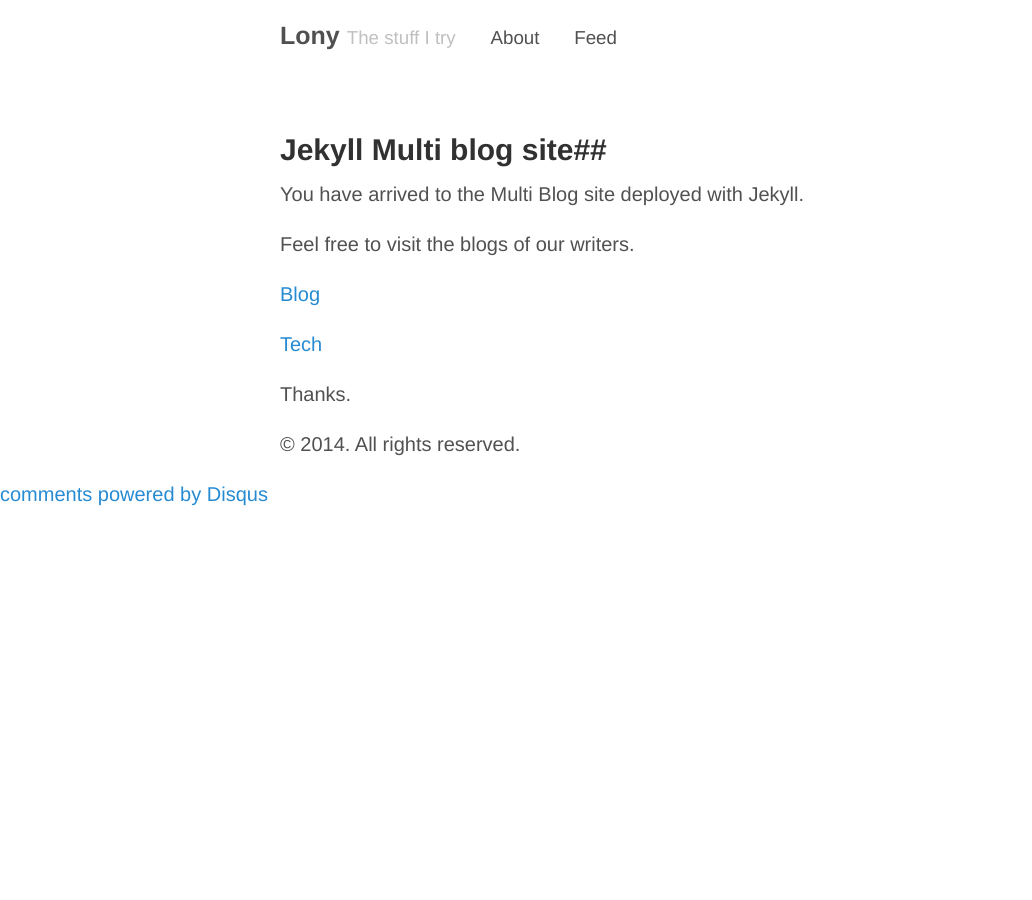
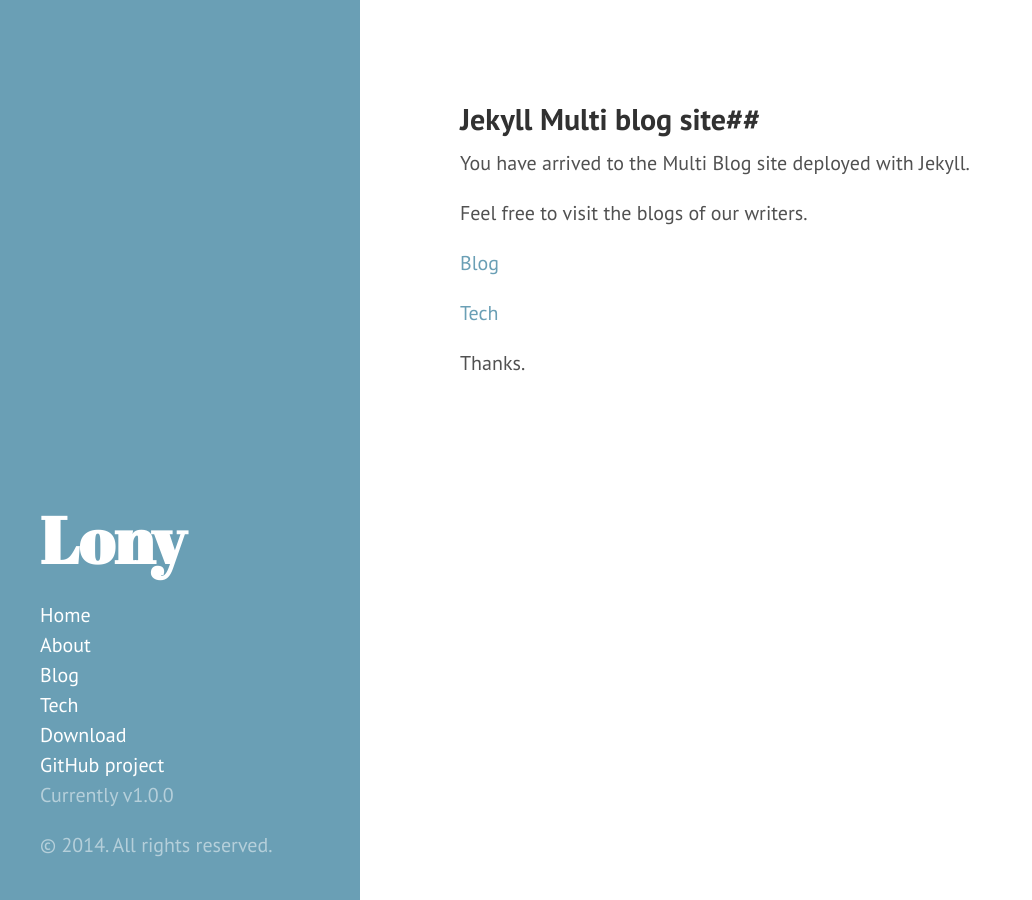
Before and after one commit to lony25/lony25.github.io, a Jekyll site: the page built from index.md, in a window 1280 px wide. Shown: the whole page, without its empty margins (0-1032 px from the left). Built offline with Jekyll 4.4.1, drawn with Linux system fonts in a browser that asks for light colours; Markdown is read by kramdown in place of the engine named in the settings; comment, search, counter and statistics services are not loaded.

Commit message:
multi blog

```diff
--- a/_includes/head.html
+++ b/_includes/head.html
@@ -16,6 +16,8 @@
   <!-- CSS -->
   <link rel="stylesheet" href="/public/css/poole.css">
   <link rel="stylesheet" href="/public/css/syntax.css">
+  <link rel="stylesheet" href="/public/css/hyde.css">
+  <link rel="stylesheet" href="http://fonts.googleapis.com/css?family=PT+Sans:400,400italic,700|Abril+Fatface">
 
   <!-- Icons -->
   <link rel="apple-touch-icon-precomposed" sizes="144x144" href="/public/apple-touch-icon-144-precomposed.png">
--- /dev/null
+++ b/_includes/sidebar.html
@@ -0,0 +1,42 @@
+<div class="sidebar">
+  <div class="container sidebar-sticky">
+    <div class="sidebar-about">
+      <h1>{{ site.title }}</h1>
+      <p class="lead">{{ site.description }}</p>
+    </div>
+
+    <ul class="sidebar-nav">
+      <li class="sidebar-nav-item{% if page.title == "Home" %} active{% endif %}">
+        <a href="/">Home</a>
+      </li>
+
+      {% comment %}
+        The code below dynamically generates a sidebar nav of pages with
+        `layout: page` in the front-matter. See readme for usage.
+      {% endcomment %}
+
+      {% assign pages_list = site.pages %}
+      {% for node in pages_list %}
+        {% if node.title != null %}
+          {% if node.layout == "page" %}
+            <li class="sidebar-nav-item{% if page.url == node.url %} active{% endif %}">
+              <a href="{{ node.url }}">{{ node.title }}</a>
+            </li>
+          {% endif %}
+        {% endif %}
+      {% endfor %}
+
+      {% assign tags_list = site.categories %}
+      {% for tag in tags_list %}
+	    <li class="sidebar-nav-item">
+	      <a href="/{{tag | first}}/">{{tag | first | capitalize}}</a>
+      {% endfor %}
+
+      <li class="sidebar-nav-item"><a href="{{ site.github.repo }}/archive/v{{ site.version }}.zip">Download</a></li>
+      <li class="sidebar-nav-item"><a href="{{ site.github.repo }}">GitHub project</a></li>
+      <li class="sidebar-nav-item">Currently v{{ site.version }}</li>
+    </ul>
+
+    <p>&copy; {{ site.time | date: '%Y' }}. All rights reserved.</p>
+  </div>
+</div>
--- a/_layouts/default.html
+++ b/_layouts/default.html
@@ -3,29 +3,13 @@
 
   {% include head.html %}
 
-  <body>
+  <body class="theme-base-0d">
 
-    <div class="container content">
-      <div class="masthead">
-        <h3 class="masthead-title">
-          <a href="/" title="Home">{{ site.title }}</a>
-          <small>{{ site.tagline }}</small>
-	  {% for page in site.pages_list %}
-	  &nbsp;&nbsp;&nbsp;
-	  <small><a href="{{ page[1]  }}">{{ page[0] }}</a></small>
-	  {% endfor %}
-        </h3>
-      </div>
+    {% include sidebar.html %}
 
+    <div class="content container">
       {{ content }}
-
-      <div class="footer">
-        <p>
-          &copy; {{ site.time | date: '%Y' }}. All rights reserved.
-        </p>
-      </div>
     </div>
 
   </body>
-  {% include comments.html %}
 </html>
--- /dev/null
+++ b/public/css/hyde.css
@@ -0,0 +1,250 @@
+/*
+ *  __                  __
+ * /\ \                /\ \
+ * \ \ \___   __  __   \_\ \     __
+ *  \ \  _ `\/\ \/\ \  /'_` \  /'__`\
+ *   \ \ \ \ \ \ \_\ \/\ \_\ \/\  __/
+ *    \ \_\ \_\/`____ \ \___,_\ \____\
+ *     \/_/\/_/`/___/> \/__,_ /\/____/
+ *                /\___/
+ *                \/__/
+ *
+ * Designed, built, and released under MIT license by @mdo. Learn more at
+ * https://github.com/poole/hyde.
+ */
+
+
+/*
+ * Contents
+ *
+ * Global resets
+ * Sidebar
+ * Container
+ * Reverse layout
+ * Themes
+ */
+
+
+/*
+ * Global resets
+ *
+ * Update the foundational and global aspects of the page.
+ */
+
+html {
+  font-family: "PT Sans", Helvetica, Arial, sans-serif;
+}
+@media (min-width: 48rem) {
+  html {
+    font-size: 16px;
+  }
+}
+@media (min-width: 58rem) {
+  html {
+    font-size: 20px;
+  }
+}
+
+
+/*
+ * Sidebar
+ *
+ * Flexible banner for housing site name, intro, and "footer" content. Starts
+ * out above content in mobile and later moves to the side with wider viewports.
+ */
+
+.sidebar {
+  text-align: center;
+  padding: 2rem 1rem;
+  color: rgba(255,255,255,.5);
+  background-color: #202020;
+}
+@media (min-width: 48rem) {
+  .sidebar {
+    position: fixed;
+    top: 0;
+    left: 0;
+    bottom: 0;
+    width: 18rem;
+    text-align: left;
+  }
+}
+
+/* Sidebar links */
+.sidebar a {
+  color: #fff;
+}
+
+/* About section */
+.sidebar-about h1 {
+  color: #fff;
+  margin-top: 0;
+  font-family: "Abril Fatface", serif;
+  font-size: 3.25rem;
+}
+
+/* Sidebar nav */
+.sidebar-nav {
+  padding-left: 0;
+  list-style: none;
+}
+.sidebar-nav-item {
+  display: block;
+}
+a.sidebar-nav-item:hover,
+a.sidebar-nav-item:focus {
+  text-decoration: underline;
+}
+.sidebar-nav-item.active {
+  font-weight: bold;
+}
+
+/* Sticky sidebar
+ *
+ * Add the `sidebar-sticky` class to the sidebar's container to affix it the
+ * contents to the bottom of the sidebar in tablets and up.
+ */
+
+@media (min-width: 48rem) {
+  .sidebar-sticky {
+    position: absolute;
+    right:  1rem;
+    bottom: 1rem;
+    left:   1rem;
+  }
+}
+
+
+/* Container
+ *
+ * Align the contents of the site above the proper threshold with some margin-fu
+ * with a 25%-wide `.sidebar`.
+ */
+
+.content {
+  padding-top:    4rem;
+  padding-bottom: 4rem;
+}
+
+@media (min-width: 48rem) {
+  .content {
+    max-width: 38rem;
+    margin-left: 20rem;
+    margin-right: 2rem;
+  }
+}
+
+@media (min-width: 64rem) {
+  .content {
+    margin-left: 22rem;
+    margin-right: 4rem;
+  }
+}
+
+
+/*
+ * Reverse layout
+ *
+ * Flip the orientation of the page by placing the `.sidebar` on the right.
+ */
+
+@media (min-width: 48rem) {
+  .layout-reverse .sidebar {
+    left: auto;
+    right: 0;
+  }
+  .layout-reverse .content {
+    margin-left: 2rem;
+    margin-right: 20rem;
+  }
+}
+
+@media (min-width: 64rem) {
+  .layout-reverse .content {
+    margin-left: 4rem;
+    margin-right: 22rem;
+  }
+}
+
+
+
+/*
+ * Themes
+ *
+ * As of v1.1, Hyde includes optional themes to color the sidebar and links
+ * within blog posts. To use, add the class of your choosing to the `body`.
+ */
+
+/* Base16 (http://chriskempson.github.io/base16/#default) */
+
+/* Red */
+.theme-base-08 .sidebar {
+  background-color: #ac4142;
+}
+.theme-base-08 .content a,
+.theme-base-08 .related-posts li a:hover {
+  color: #ac4142;
+}
+
+/* Orange */
+.theme-base-09 .sidebar {
+  background-color: #d28445;
+}
+.theme-base-09 .content a,
+.theme-base-09 .related-posts li a:hover {
+  color: #d28445;
+}
+
+/* Yellow */
+.theme-base-0a .sidebar {
+  background-color: #f4bf75;
+}
+.theme-base-0a .content a,
+.theme-base-0a .related-posts li a:hover {
+  color: #f4bf75;
+}
+
+/* Green */
+.theme-base-0b .sidebar {
+  background-color: #90a959;
+}
+.theme-base-0b .content a,
+.theme-base-0b .related-posts li a:hover {
+  color: #90a959;
+}
+
+/* Cyan */
+.theme-base-0c .sidebar {
+  background-color: #75b5aa;
+}
+.theme-base-0c .content a,
+.theme-base-0c .related-posts li a:hover {
+  color: #75b5aa;
+}
+
+/* Blue */
+.theme-base-0d .sidebar {
+  background-color: #6a9fb5;
+}
+.theme-base-0d .content a,
+.theme-base-0d .related-posts li a:hover {
+  color: #6a9fb5;
+}
+
+/* Magenta */
+.theme-base-0e .sidebar {
+  background-color: #aa759f;
+}
+.theme-base-0e .content a,
+.theme-base-0e .related-posts li a:hover {
+  color: #aa759f;
+}
+
+/* Brown */
+.theme-base-0f .sidebar {
+  background-color: #8f5536;
+}
+.theme-base-0f .content a,
+.theme-base-0f .related-posts li a:hover {
+  color: #8f5536;
+}
--- a/public/css/poole.css
+++ b/public/css/poole.css
@@ -175,36 +175,12 @@ pre code {
   color: inherit;
   background-color: transparent;
 }
-
-/* Pygments via Jekyll */
 .highlight {
   margin-bottom: 1rem;
   border-radius: 4px;
 }
 .highlight pre {
   margin-bottom: 0;
-}
-
-/* Gist via GitHub Pages */
-.gist .gist-file {
-  font-family: Menlo, Monaco, "Courier New", monospace !important;
-}
-.gist .markdown-body {
-  padding: 15px;
-}
-.gist pre {
-  padding: 0;
-  background-color: transparent;
-}
-.gist .gist-file .gist-data {
-  font-size: .8rem !important;
-  line-height: 1.4;
-}
-.gist code {
-  padding: 0;
-  color: inherit;
-  background-color: transparent;
-  border-radius: 0;
 }
 
 /* Quotes */
@@ -226,9 +202,9 @@ blockquote p:last-child {
 
 img {
   display: block;
-  max-width: 100%;
   margin: 0 0 1rem;
   border-radius: 5px;
+  max-width: 100%;
 }
 
 /* Tables */
--- a/tech/index.html
+++ b/tech/index.html
@@ -1,6 +1,6 @@
 ---
 layout: default
-title: Home
+title: Tech
 category: tech
 pagination_enabled: true
 ---
```
Also changed, not shown: blog/index.html (+1 -96 lines), public/apple-touch-icon-144-precomposed.png, public/favicon.ico.
